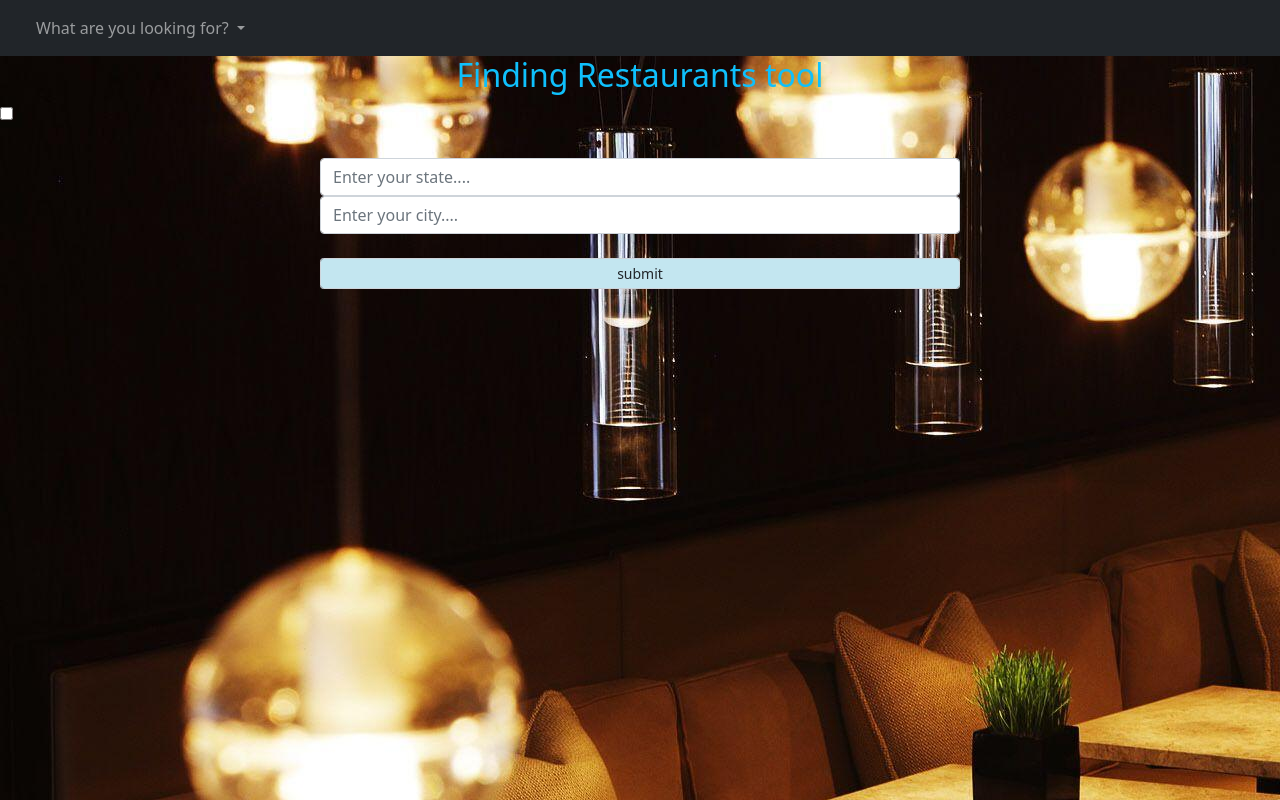
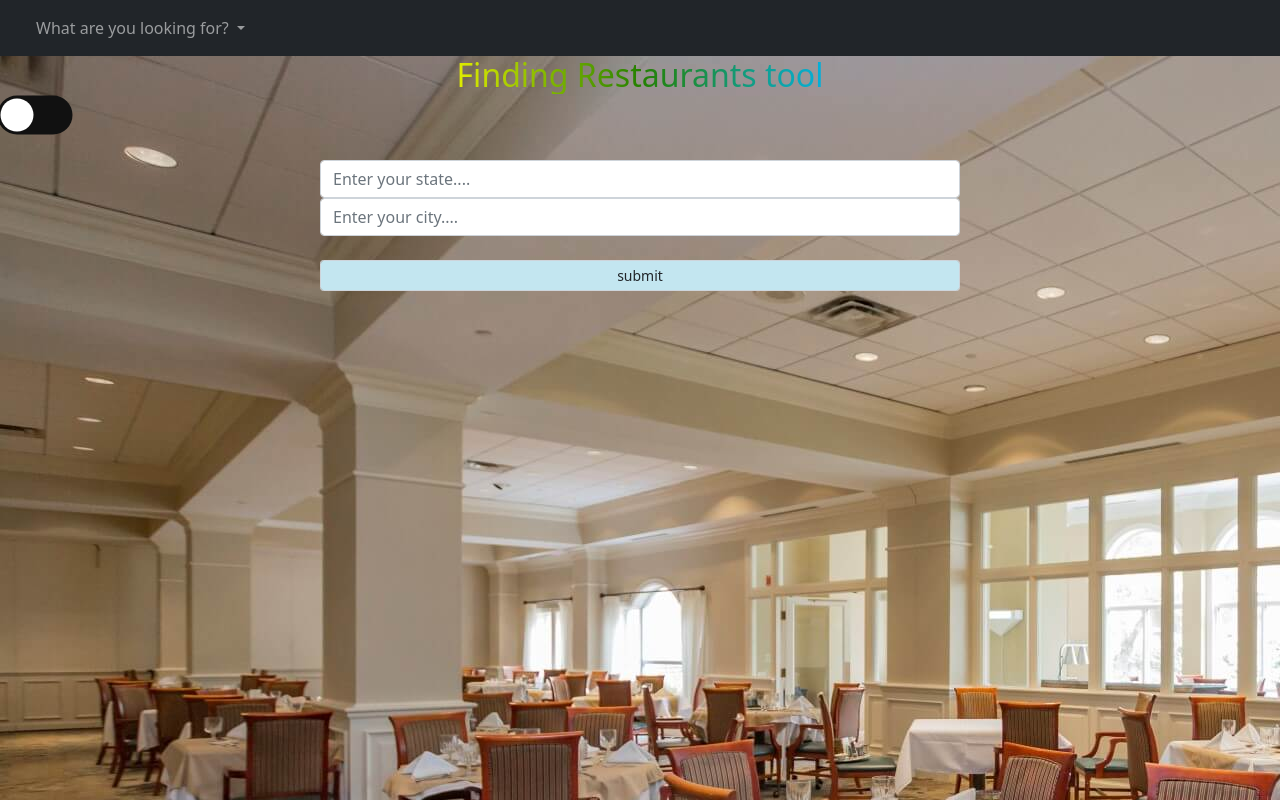
Before and after one commit to mlgvla/Phase-1-Project-8, a plain HTML site: page index.html in a window 1280 px wide. Drawn offline with nearby package versions, Linux system fonts and the light colour scheme.

Commit message:
Update style.css
added new css for light/dark switch

```diff
--- a/style.css
+++ b/style.css
@@ -1,5 +1,5 @@
 body{
-  background-image: url(img2.jpg);
+  background-image: url(img6.jpg);
 }
 
 form{
@@ -26,7 +26,8 @@ form{
 
 #header{
   text-align: center;
-  color: rgb(15, 192, 252);
+  background-image: linear-gradient(to left, violet, rgb(126, 0, 130), rgb(0, 183, 255), rgb(36, 128, 0), yellow, orange, red);   -webkit-background-clip: text;
+  color: transparent;
 }
 
 #btn-back-to-top {
@@ -49,21 +50,62 @@ form{
   -o-transition: all 0.3s ease;
   transition: all 0.3s ease;
 }
-/*#btn-back-to-top i {
-  color:black;
-  margin: 0;
-  position: relative;
-  left: 16px;
-  top: 13px;
-  font-size: 19px;
-  -webkit-transition: all 0.3s ease;
-  -moz-transition: all 0.3s ease;
-  -ms-transition: all 0.3s ease;
-  -o-transition: all 0.3s ease;
-  transition: all 0.3s ease;
-}*/
+
 #btn-back-to-top:hover {
   background: url(https://res.cloudinary.com/dxfq3iotg/image/upload/v1571057658/cd-top-arrow.svg) no-repeat center 50%;
   background-color: hsla(5,76%,62%,.8);
   background-color: black;
 }
+
+#switch{
+  margin-left: 10px;
+  pso
+}
+
+body.dark{
+  background-image:url(img2.jpg);
+}
+
+.checkbox {
+	opacity: 0;
+	position: absolute;
+}
+
+.label {
+	background-color: #111;
+	border-radius: 50px;
+	cursor: pointer;
+	display: flex;
+	align-items: center;
+	justify-content: space-between;
+	padding: 5px;
+	position: relative;
+	height: 26px;
+	width: 50px;
+	transform: scale(1.5);
+}
+
+.label .ball {
+	background-color: #fff;
+	border-radius: 50%;
+	position: absolute;
+	top: 2px;
+	left: 2px;
+	height: 22px;
+	width: 22px;
+	transform: translateX(0px);
+	transition: transform 0.2s linear;
+}
+
+.checkbox:checked + .label .ball {
+	transform: translateX(24px);
+}
+
+
+.fa-moon {
+	color: #f1c40f;
+}
+
+.fa-sun {
+	color: #f39c12;
+}
```
